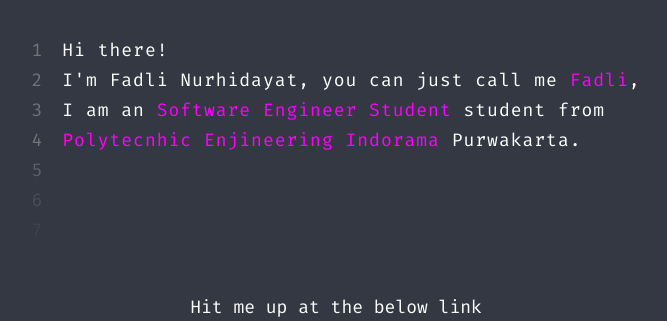
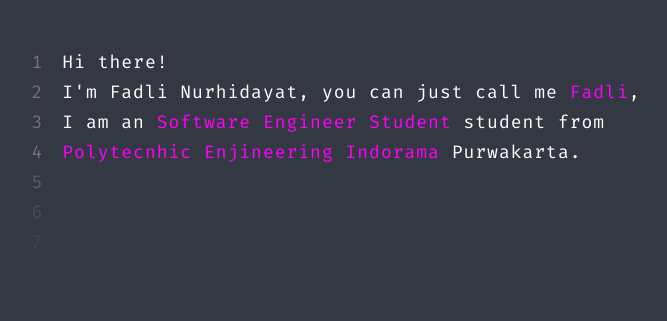
Before and after one commit to vrhidayat/proyek-deploy-aplikasi-profile, a plain HTML site: page www/index.html in a window 1280 px wide. Shown: the part 354-675 px from the top of the page, without its empty margins (304-971 px from the left). Drawn offline with Linux system fonts and the light colour scheme.

Commit message:
minor update

```diff
--- a/www/index.html
+++ b/www/index.html
@@ -48,7 +48,6 @@
             </div>
         </div>
         <div class="social">
-            <p style="text-align:center">Hit me up at the below link</p>
             <ul style="text-align: center;">
                 <li>
                     <a href="" target="_blank"><i class="fab fa-linkedin-in"></i></a>
```
